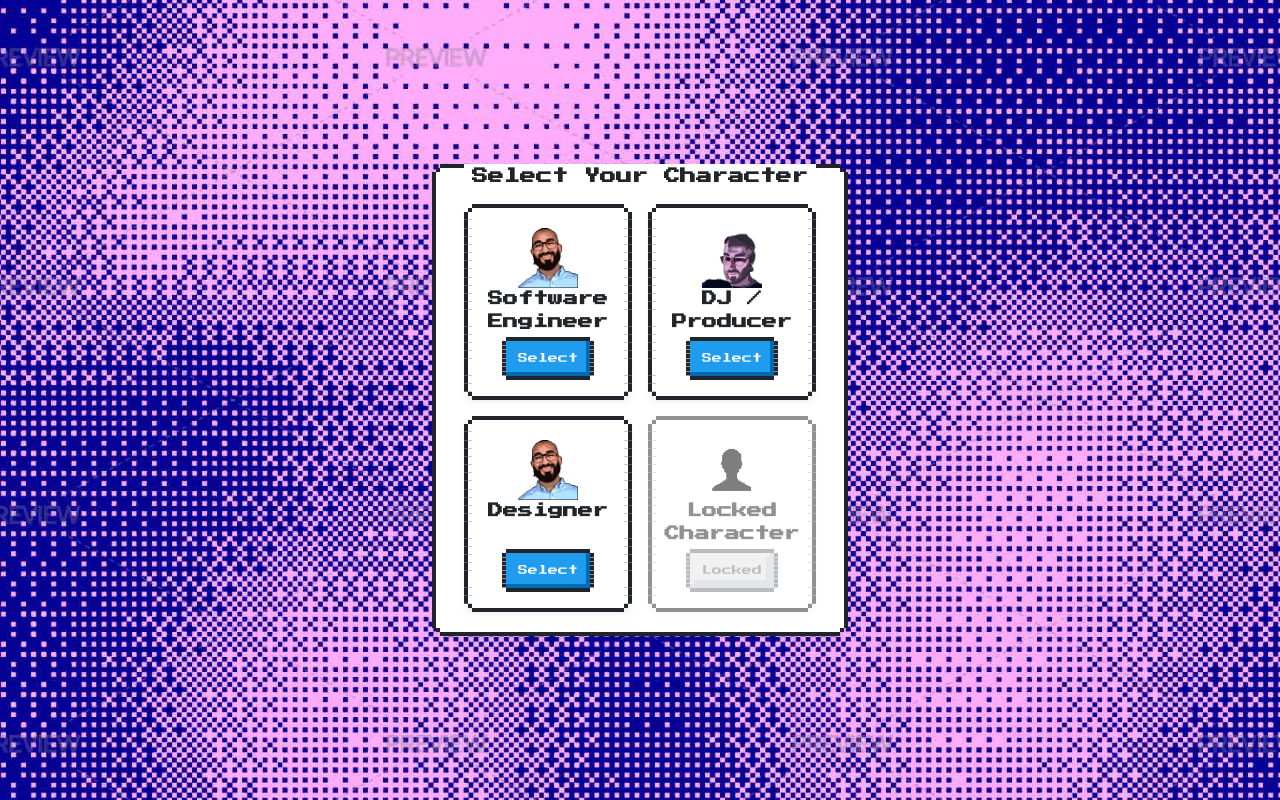
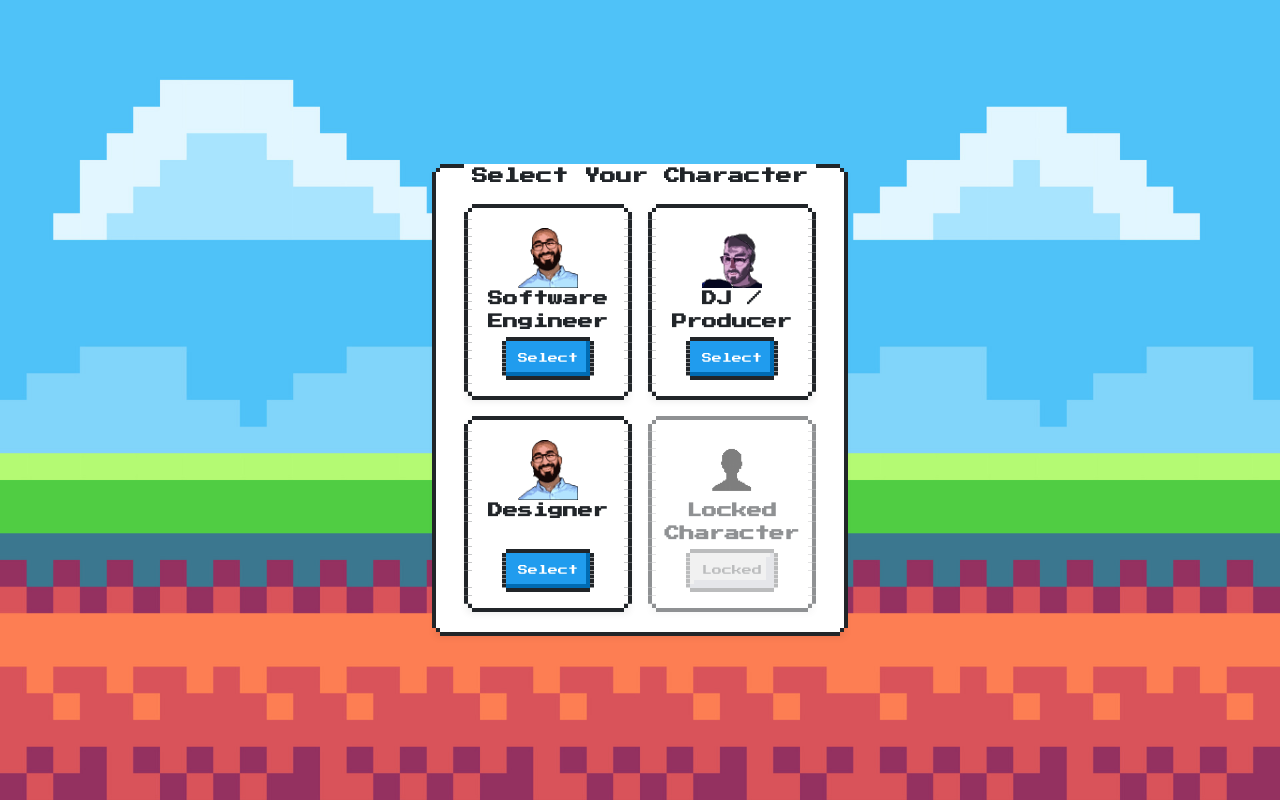
Before and after one commit to iheboueslati909/my-portfolio, a Next.js app: page /character-select in a window 1280 px wide. Built offline with nearby package versions, Linux system fonts and the light colour scheme.

Commit message:
wallpaper replaced

```diff
--- a/app/layout.tsx
+++ b/app/layout.tsx
@@ -13,11 +13,12 @@ export default function RootLayout({ children }: { children: React.ReactNode })
   return (
     <html lang="en">
       <body style={{
-  backgroundImage: "url('/retro.jpg')",
-  backgroundSize: 'cover',
-  backgroundPosition: 'center',
-  backgroundAttachment: 'fixed',
-  backgroundRepeat: 'no-repeat'}}>
+        backgroundImage: "url('/wallpaper3.jpg ')",
+        backgroundSize: 'cover',
+        backgroundPosition: 'background',
+        backgroundAttachment: 'fixed',
+        backgroundRepeat: 'no-repeat'
+      }}>
         <CharacterProvider>{children}</CharacterProvider>
       </body>
     </html>
```
